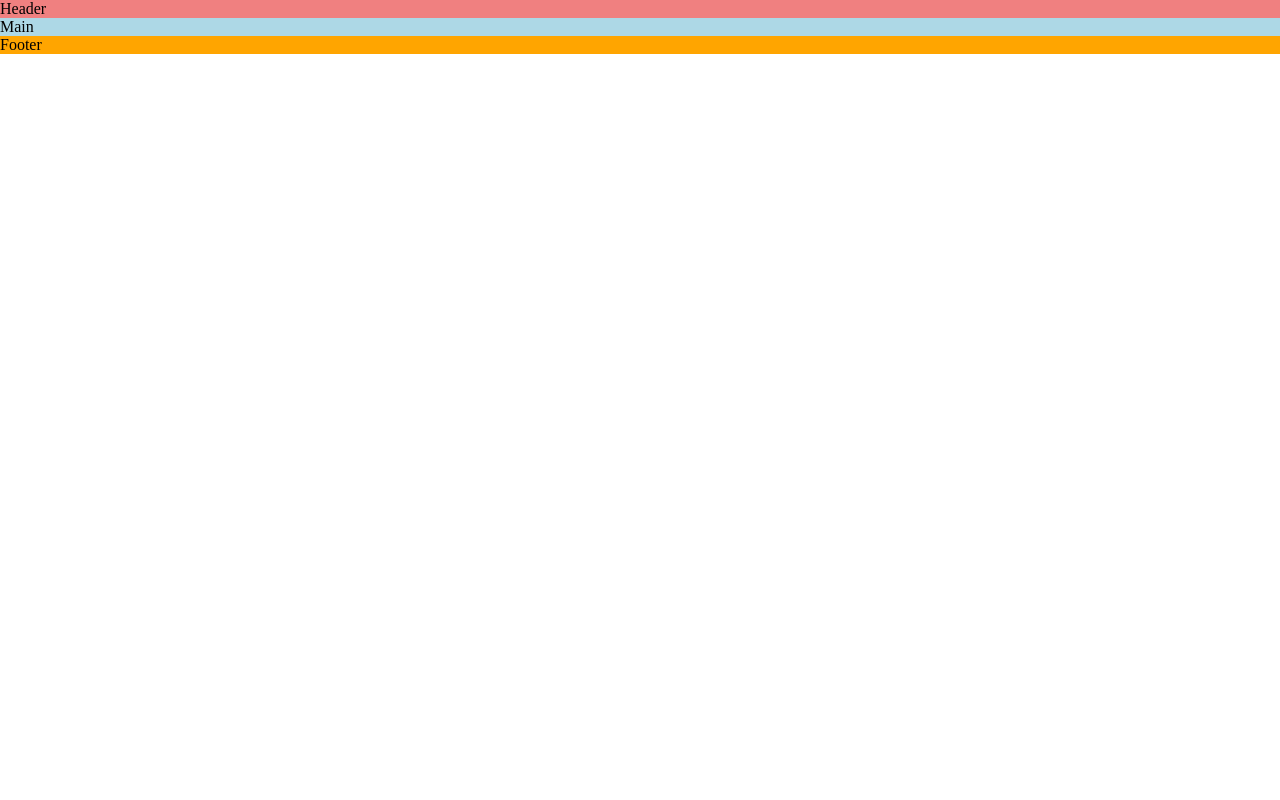
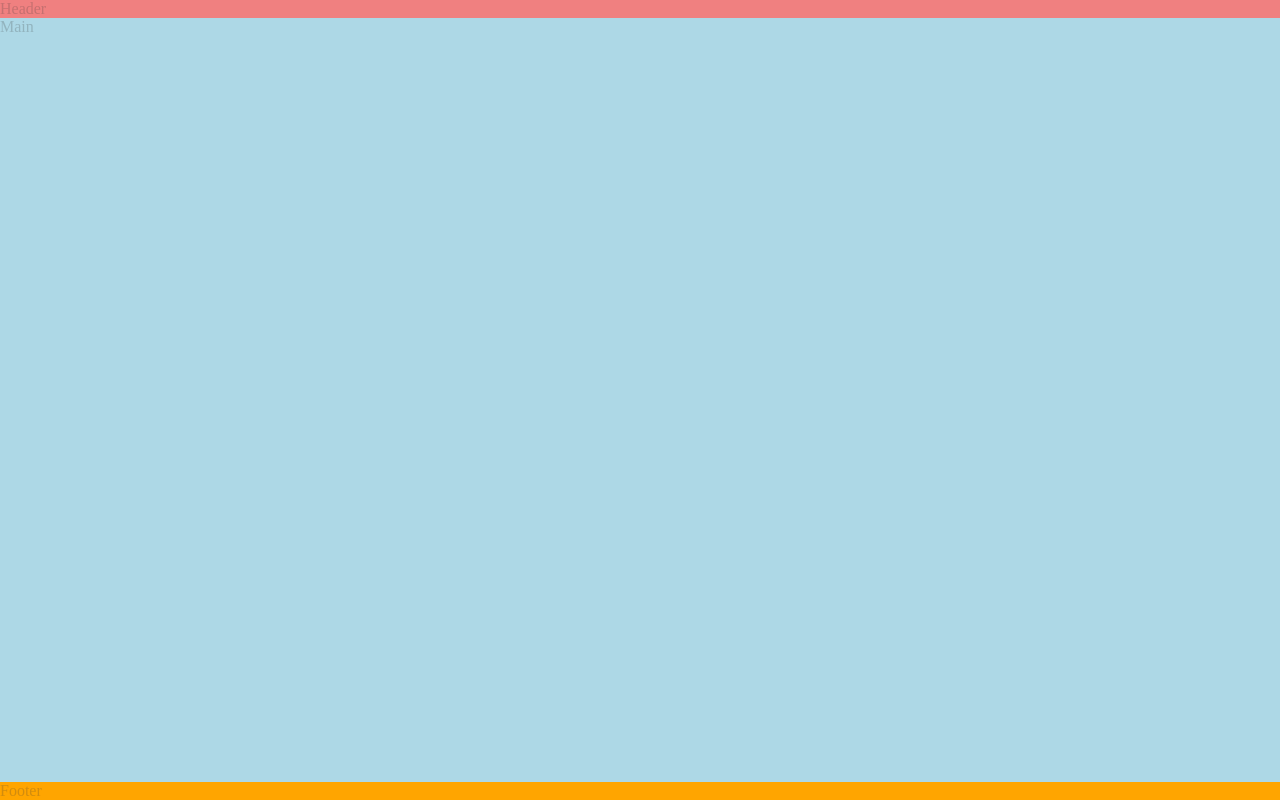
Before and after one commit to brandonlea/love-running, a plain HTML site: page index.html in a window 1280 px wide. Drawn offline with Linux system fonts and the light colour scheme.

Commit message:
Push footer to the bottom by using flex style

```diff
--- a/assets/css/style.css
+++ b/assets/css/style.css
@@ -3,6 +3,15 @@
     padding: 0;
     margin: 0;
     box-sizing: border-box;
+}
+
+/* General Styles */
+body {
+    min-height: 100vh;
+    display: flex;
+    flex-direction: column;
+    /* Generic project style */
+    color: #3A3A3A3A;
 }
 
 /* Header */
@@ -13,6 +22,8 @@ header {
 /* Main Content */
 main {
     background-color: lightblue;
+    /* Project main style */
+    flex: 1 0 auto;
 }
 
 /* Footer */
```
